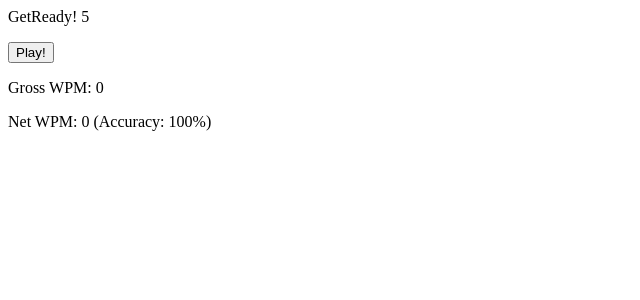
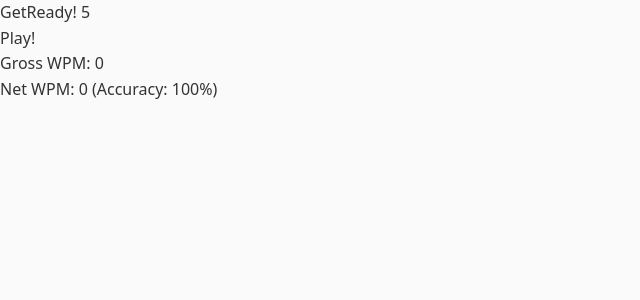
Before and after one commit to zum281/speedtype, a Next.js app: page / in a window 1280 px wide. Shown: the top 300 px of the page, without its empty margins (0-640 px from the left). Built offline with nearby package versions, Linux system fonts and the light colour scheme.

Commit message:
feat: added global styles

```diff
--- a/src/pages/_app.tsx
+++ b/src/pages/_app.tsx
@@ -1,10 +1,12 @@
 import { Layout } from "../components/Layout";
 import type { AppProps } from "next/app";
 import { GameProvider } from "../context/GameProvider";
+import { GlobalStyles } from "../style/Global";
 
 const MyApp = ({ Component, pageProps }: AppProps) => {
 	return (
 		<GameProvider>
+			<GlobalStyles />
 			<Layout>
 				<Component {...pageProps} />
 			</Layout>
--- /dev/null
+++ b/src/style/Global.tsx
@@ -0,0 +1,43 @@
+import { Global, css } from "@emotion/react";
+
+export const GlobalStyles = () => {
+	const styles = css`
+		*,
+		*::before,
+		*::after {
+			box-sizing: border-box;
+			margin: 0;
+			padding: 0;
+		}
+
+		html,
+		body {
+			font-family: system-ui, sans-serif;
+			font-size: 16px;
+			line-height: 1.6;
+			background: #fafafa;
+			color: #333;
+		}
+
+		button {
+			border: none;
+			margin: 0;
+			padding: 0;
+			width: auto;
+			overflow: visible;
+			background: transparent;
+			color: inherit;
+			font: inherit;
+			line-height: normal;
+			-webkit-appearance: none;
+			-moz-appearance: none;
+			appearance: none;
+		}
+
+		a {
+			text-decoration: none;
+			color: inherit;
+		}
+	`;
+	return <Global styles={styles} />;
+};
```
